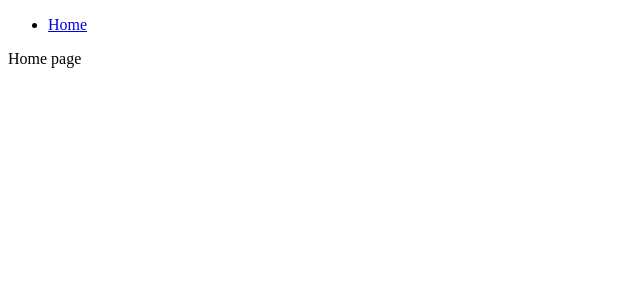
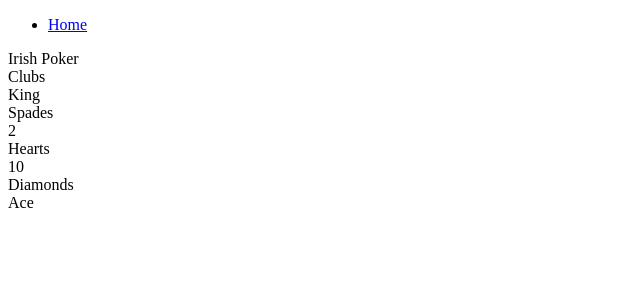
Before and after one commit to icowen/irish, a React app: page / in a window 1280 px wide. Shown: the top 300 px of the page, without its empty margins (0-640 px from the left). Built offline with nearby package versions, Linux system fonts and the light colour scheme; the HTML template or start-up script is replaced by a standard one.

Commit message:
Created card class

```diff
--- /dev/null
+++ b/react-client/src/Components/Cards/Card.jsx
@@ -0,0 +1,17 @@
+import React, { Component } from 'react';
+
+export default class Card extends Component {
+    constructor(props) {
+        super(props);
+        this.suit = this.props.suit;
+        this.value = this.props.value;
+    }
+    render() {
+        return (
+            <div>
+                <div className={'card-suit'}>{this.suit}</div>
+                <div className={'card-value'}>{this.value}</div>
+            </div>
+        )
+    }
+}
--- a/react-client/src/Components/HomePage.jsx
+++ b/react-client/src/Components/HomePage.jsx
@@ -1,9 +1,15 @@
 import React, { Component } from 'react';
+import Card from "./Cards/Card";
+
 class HomePage extends Component {
     render() {
         return (
             <div>
-                Home page
+                <div className={'site-title'}>{'Irish Poker'}</div>
+                <Card suit={'Clubs'} value={'King'} />
+                <Card suit={'Spades'} value={'2'} />
+                <Card suit={'Hearts'} value={'10'} />
+                <Card suit={'Diamonds'} value={'Ace'} />
             </div>
         )
     }
```
Also changed, not shown: 4 other files (tests, documents, lock files or other folders).
